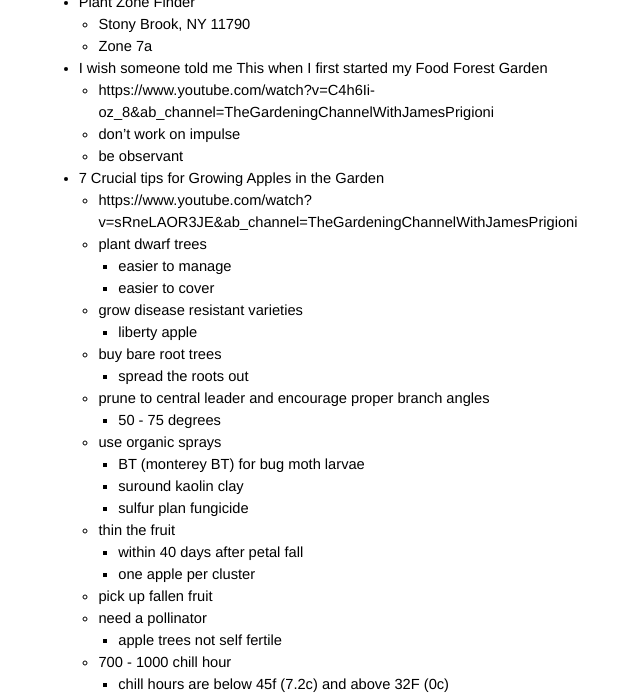
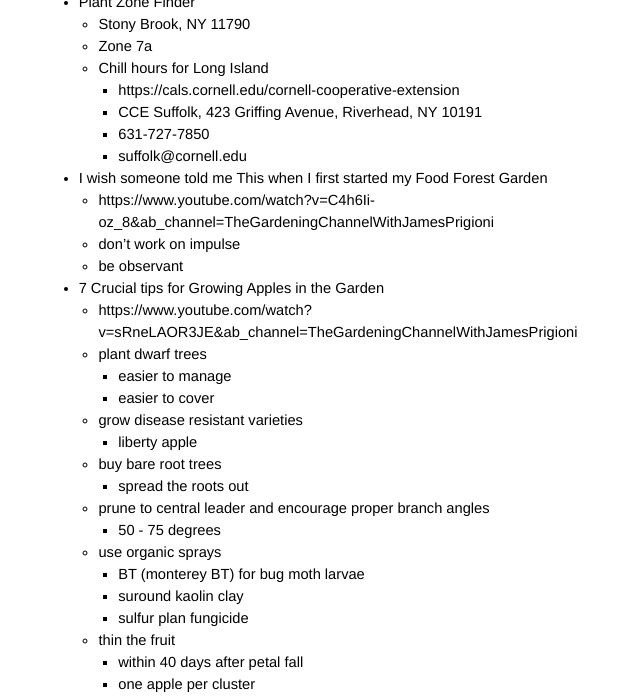
Before and after one commit to caritos/caritos.github.io, a Jekyll site: the page built from _posts/2022-09-08-food-forest.md, in a window 1280 px wide and 900 px high, scrolled down 6051 px, cut to the strip 200-900 px from the top of the window. Shown: the whole strip, without its empty margins (273-913 px from the left). Built offline with Jekyll 4.4.1, drawn with Linux system fonts in a browser that asks for light colours.

Commit message:
added of cce extension

```diff
--- a/_posts/2022-09-08-food-forest.md
+++ b/_posts/2022-09-08-food-forest.md
@@ -30,6 +30,12 @@
 * Plant Zone Finder
     - Stony Brook, NY 11790
     - Zone 7a
+    - Chill hours for Long Island
+        * https://cals.cornell.edu/cornell-cooperative-extension
+        * CCE Suffolk, 423 Griffing Avenue, Riverhead, NY 10191
+        * 631-727-7850
+        * suffolk@cornell.edu
+
 
 * I wish someone told me This when I first started my Food Forest Garden
     - https://www.youtube.com/watch?v=C4h6Ii-oz_8&ab_channel=TheGardeningChannelWithJamesPrigioni
```
